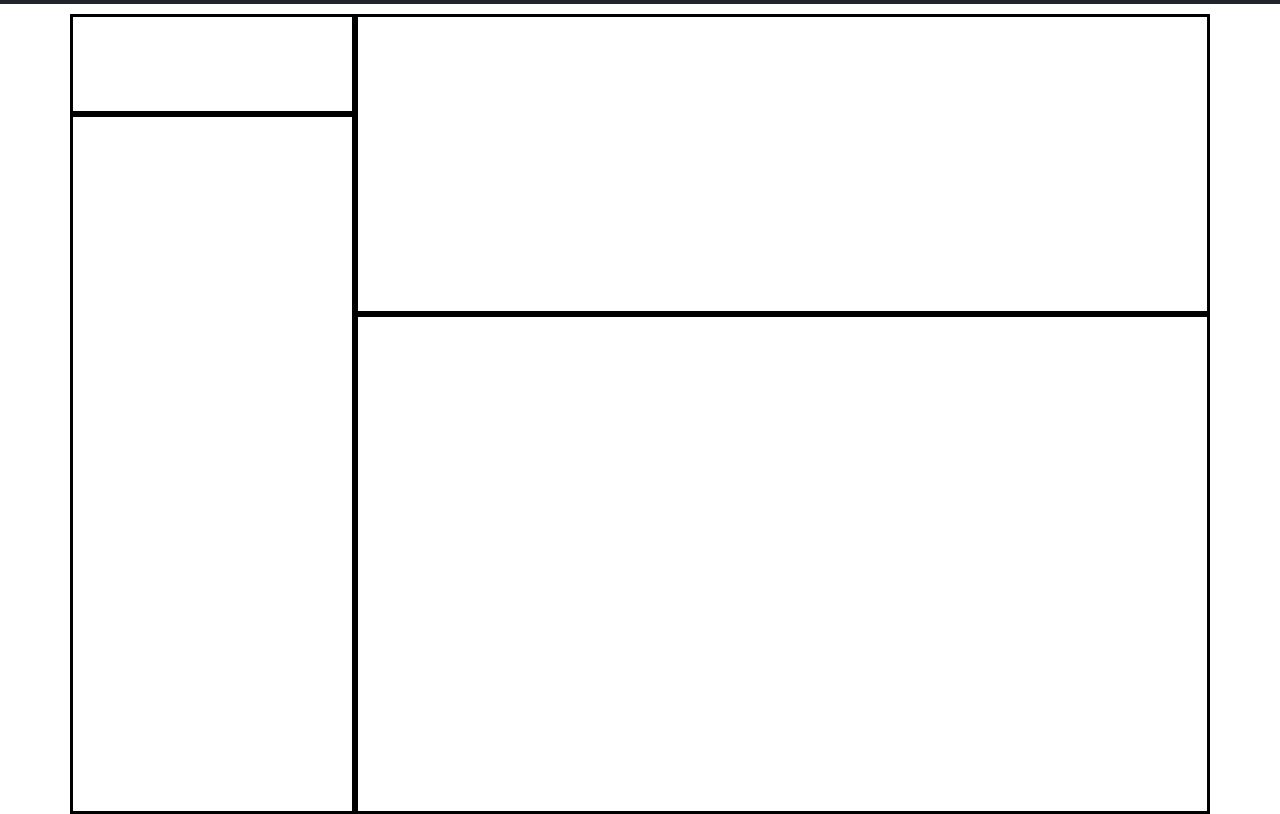
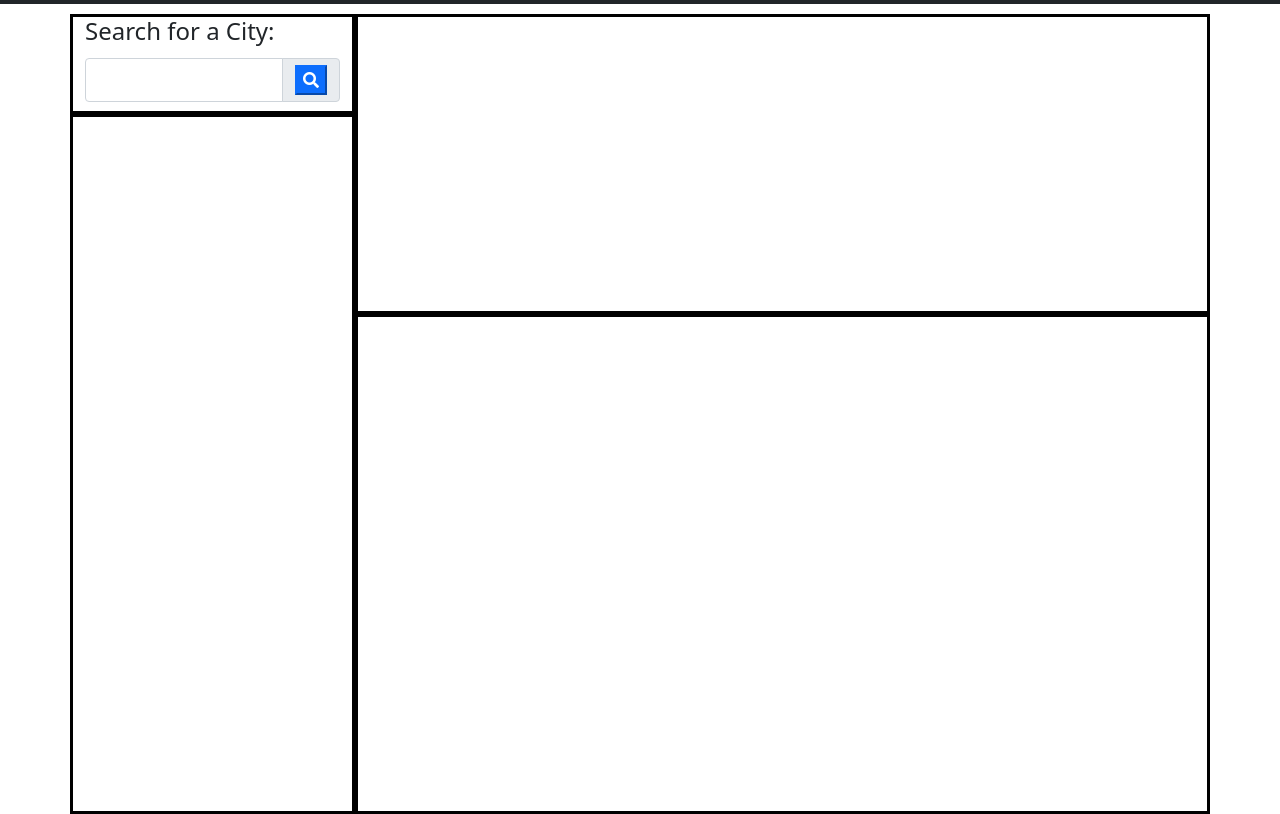
Before and after one commit to mrosavourazeris/Weather-Dashboard, a plain HTML site: page index.html in a window 1280 px wide. Shown: the part 96-910 px from the top of the page. Drawn offline with nearby package versions, Linux system fonts and the light colour scheme.

Commit message:
Added a search button to html so user can search zipcode for weather

```diff
--- a/index.html
+++ b/index.html
@@ -7,6 +7,9 @@
 
     <!-- Bootstrap css -->
     <link href="https://cdn.jsdelivr.net/npm/bootstrap@5.0.0-beta1/dist/css/bootstrap.min.css" rel="stylesheet" integrity="sha384-giJF6kkoqNQ00vy+HMDP7azOuL0xtbfIcaT9wjKHr8RbDVddVHyTfAAsrekwKmP1" crossorigin="anonymous">
+
+    <!-- Font awesome -->
+    <link rel="stylesheet" href="https://cdnjs.cloudflare.com/ajax/libs/font-awesome/5.15.1/css/all.min.css" integrity="sha512-+4zCK9k+qNFUR5X+cKL9EIR+ZOhtIloNl9GIKS57V1MyNsYpYcUrUeQc9vNfzsWfV28IaLL3i96P9sdNyeRssA==" crossorigin="anonymous" />
 
     <!-- My css -->
     <link rel="stylesheet" href="Assets/style.css">
@@ -26,7 +29,18 @@
 
         <div id="firstRow" class="row">
             <div id="firstColumn" class="col-3 mainColumns">
-                <div id="firstColFirstRow" class="row"></div>
+                <div id="firstColFirstRow" class="row">
+                    <div>
+                        <h4>Search for a City:</h4>
+                    </div>
+
+                    <div class="input-group mt-1 mb-5">
+                        <input type="text" class="form-control" aria-label="Text input with checkbox">
+                        <div class="input-group-text">
+                            <button id= "searchBtn" class= "btn-primary" ><i class="fa fa-search" aria-hidden="true"></i></button>
+                        </div>
+                    </div>
+                </div>
                 <div id="firstColSecondRow" class="row"></div>
             </div>
             <div id="secondColumn" class="col-9 mainColumns">
```
